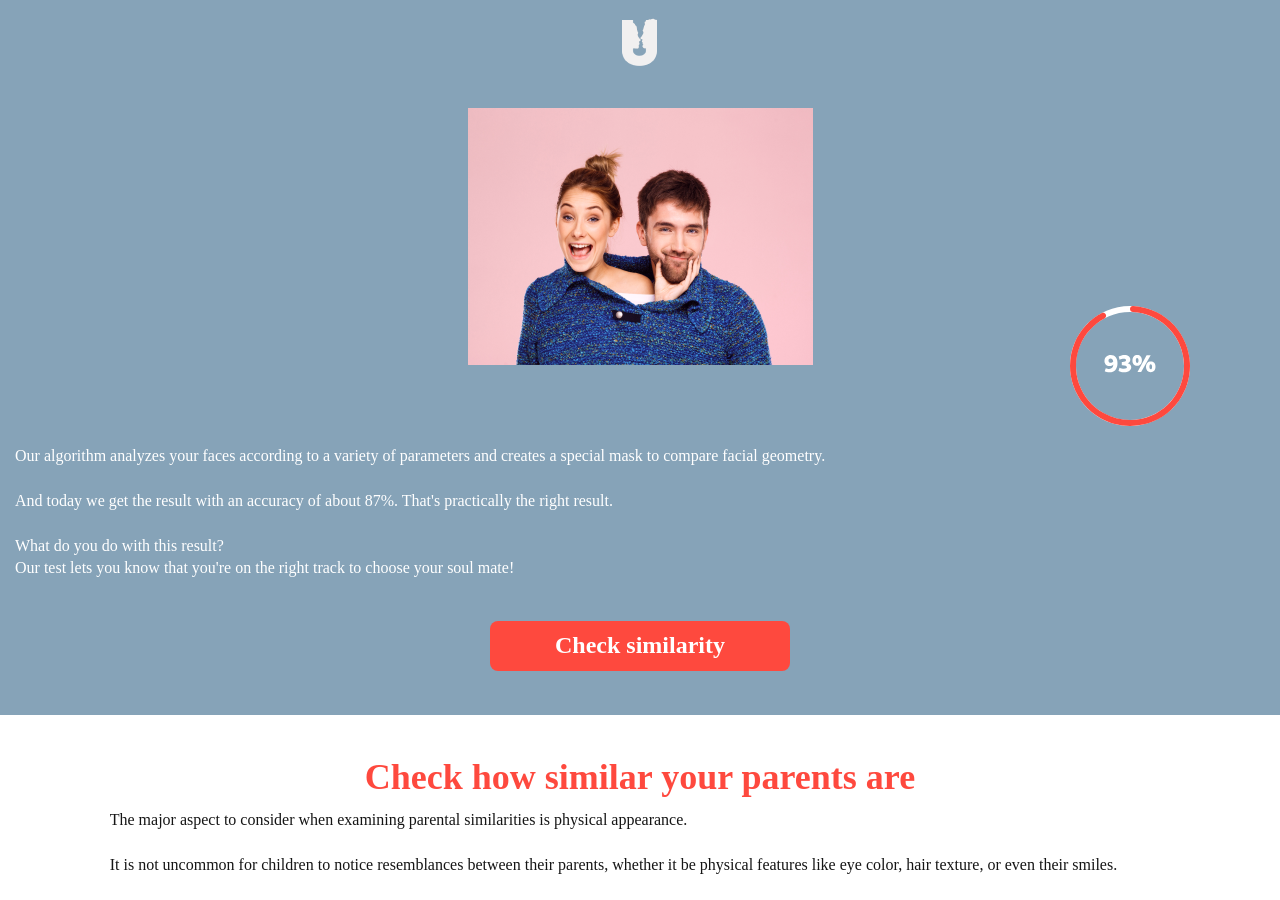
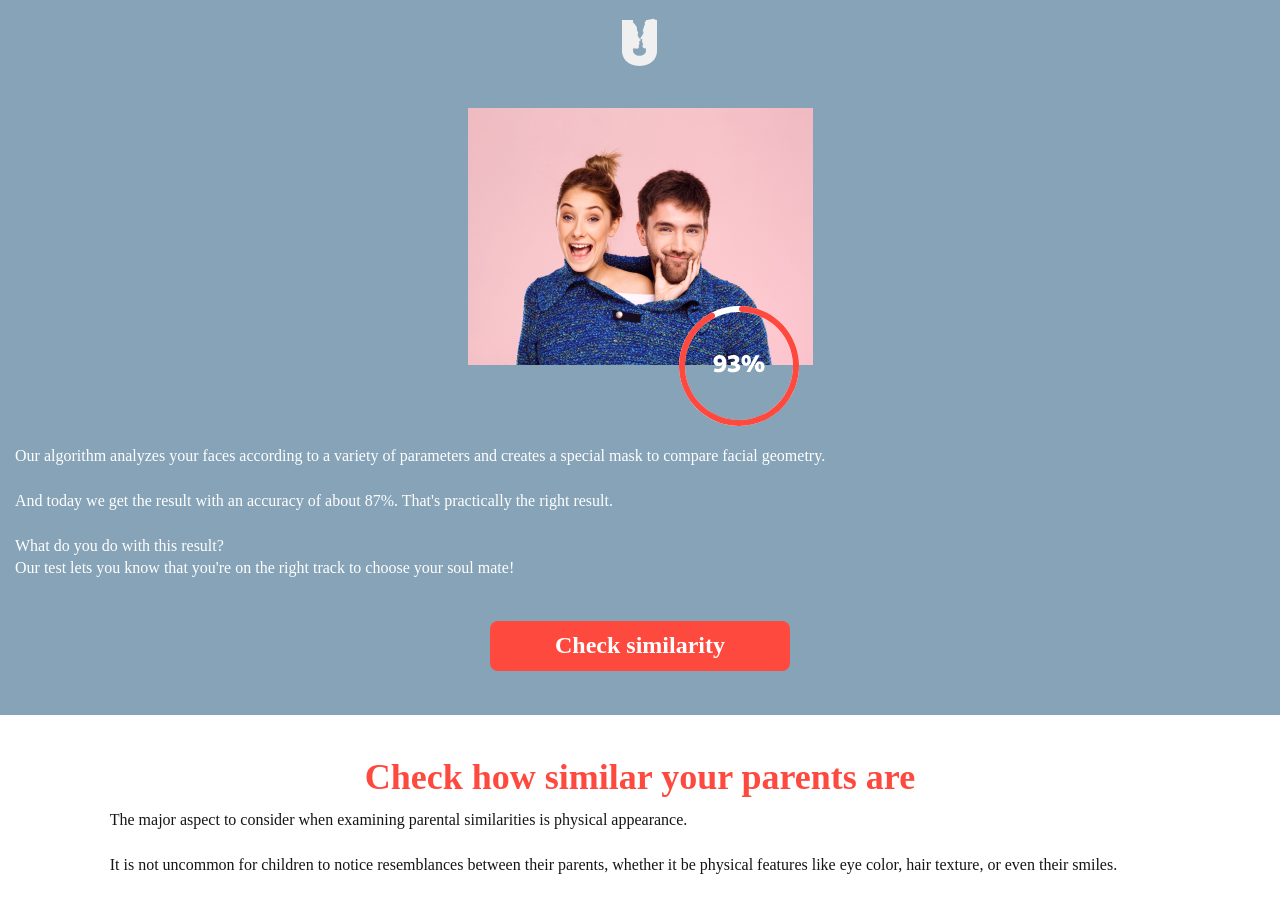
Before and after one commit to kolodenets/Ullme, a React (Vite) app in the folder ullme-app/: page / in a window 1280 px wide. Shown: the part 1734-2634 px from the top of the page. Built offline with nearby package versions, Linux system fonts and the light colour scheme; a web font is replaced by a local one.

Commit message:
fix: image positioning

```diff
--- a/ullme-app/src/pages/home/Home.module.scss
+++ b/ullme-app/src/pages/home/Home.module.scss
@@ -115,6 +115,8 @@
   .relativeImage {
     position: relative;
     height: 258px;
+    width: 345px;
+    margin: 0 auto;
     background-image: url('/assets/images/image3.png');
     background-position: center;
     background-repeat: no-repeat;
@@ -123,7 +125,7 @@
     .absolut {
       position: absolute;
       top: 77%;
-      right: 7%;
+      right: 4%;
     }
   }
   .shortText2 {
```
